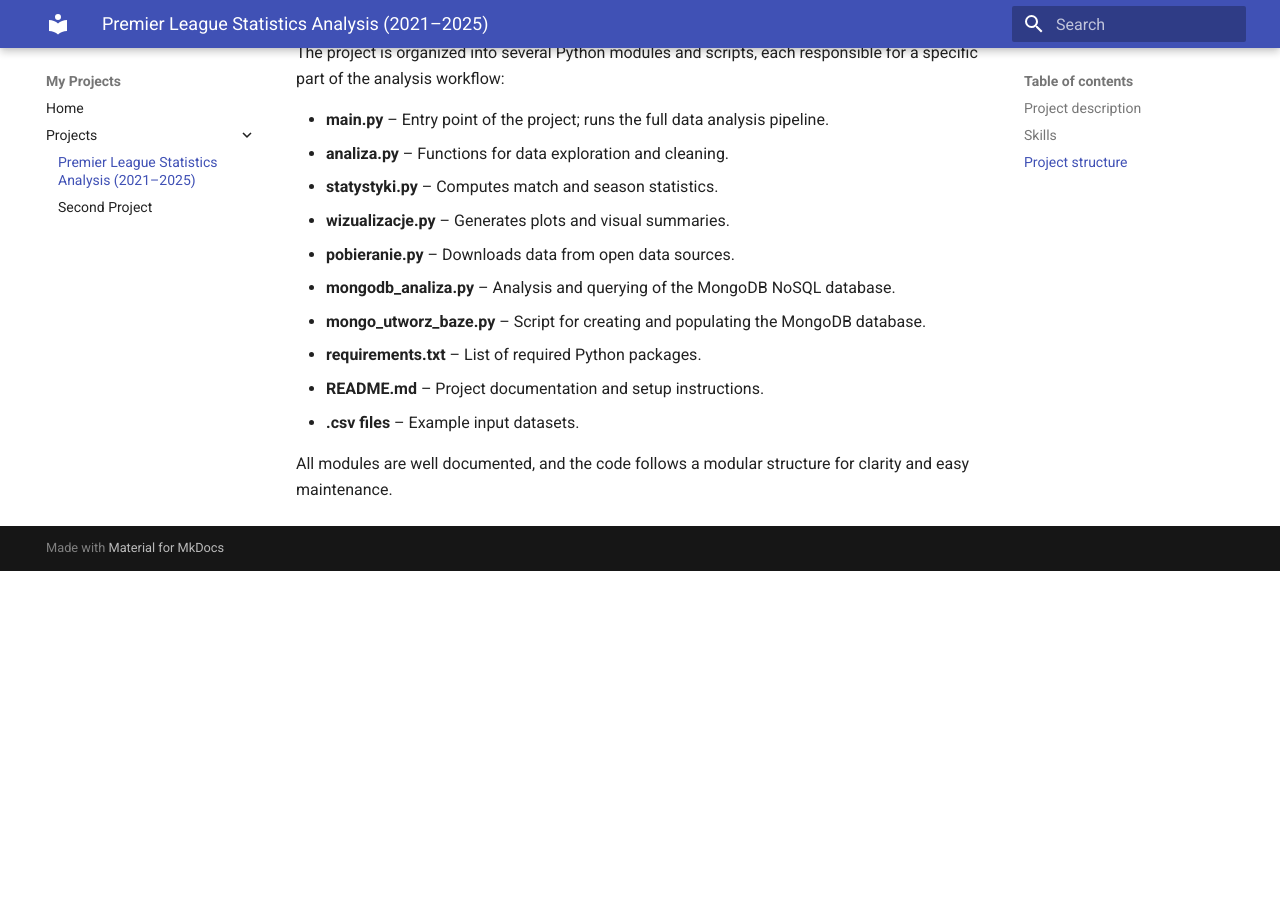
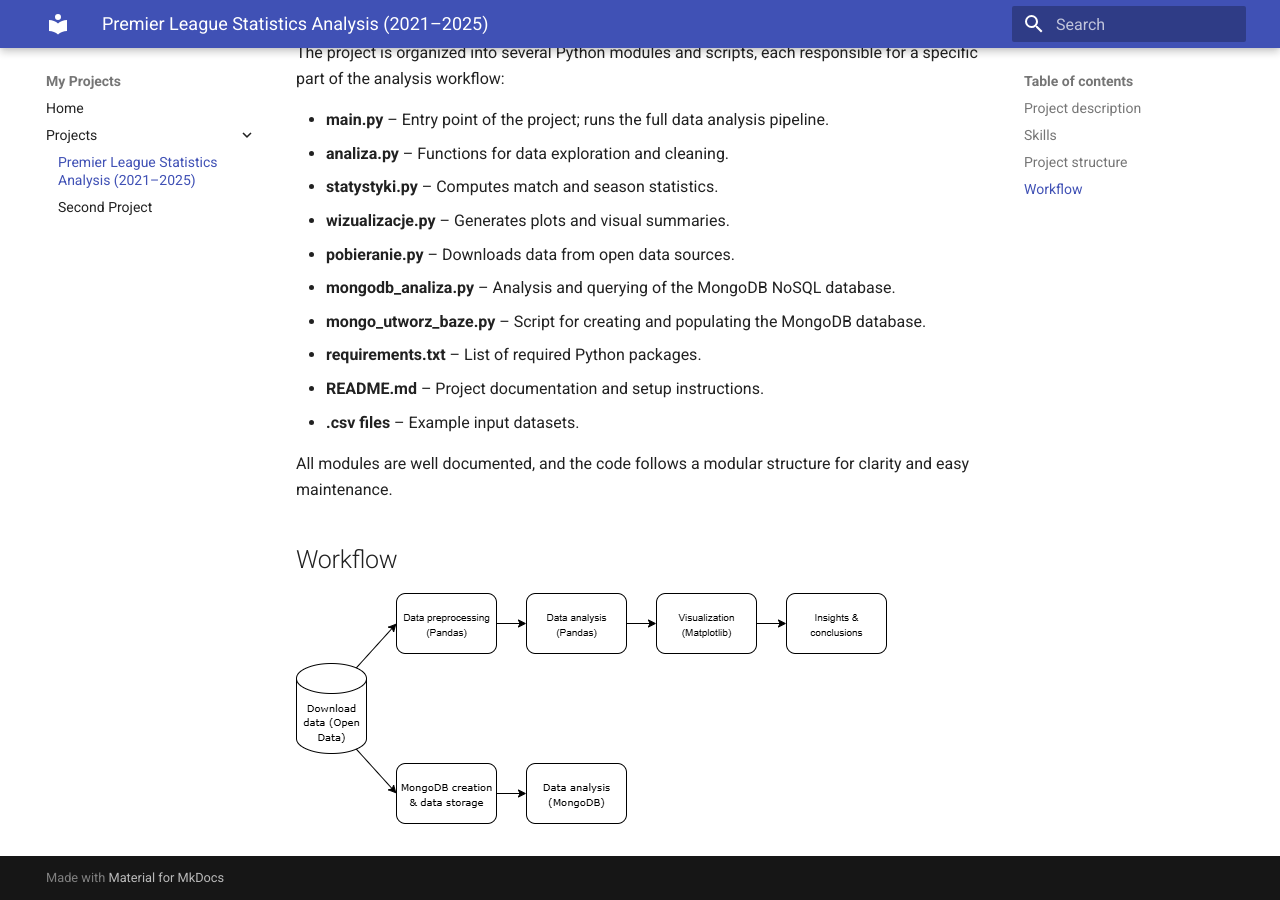
Before and after one commit to jcwigon/jakub-ds-portfolio, an MkDocs documentation site: the page built from docs/projects/premier-league-stats-2021-2025-analysis.md, in a window 1280 px wide and 900 px high, scrolled down 1534 px. Built offline with MkDocs 1.6.1 and Material for MkDocs 9.7.7, drawn with Linux system fonts in a browser that asks for light colours; before the commit the page ends 2105 px from its top, so only the background shows below that.

```diff
--- a/docs/projects/premier-league-stats-2021-2025-analysis.md
+++ b/docs/projects/premier-league-stats-2021-2025-analysis.md
@@ -51,3 +51,7 @@
 - **.csv files** – Example input datasets.
 
 All modules are well documented, and the code follows a modular structure for clarity and easy maintenance.
+
+## Workflow
+
+![Project workflow](imgs/pl_workflow.png)
```
Also changed, not shown: docs/projects/imgs/pl_workflow.png (added), site/projects/premier-league-stats-2021-2025-analysis/index.html, site/search/search_index.json.
